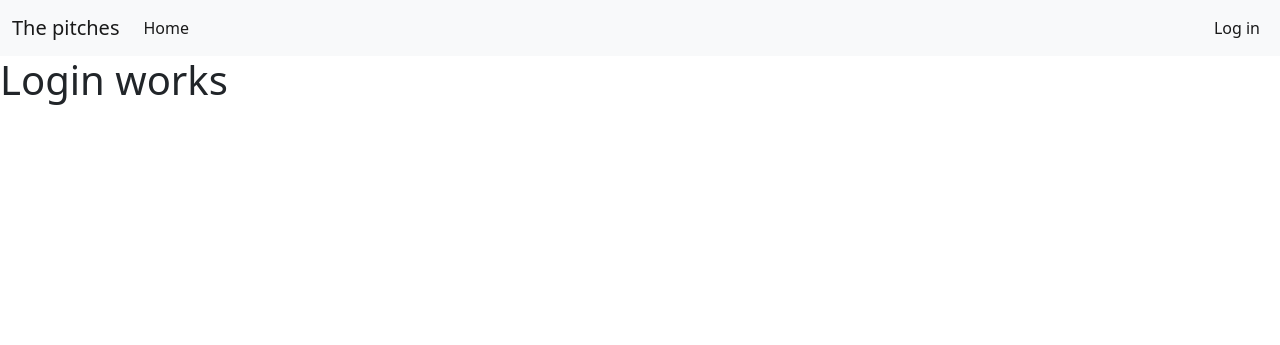
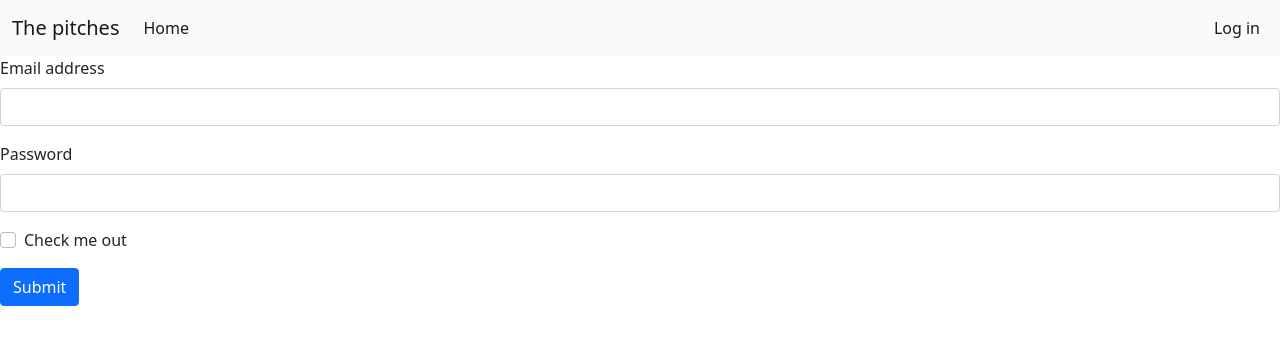
Before and after one commit to benjaminbills/pitches, a Flask app: page /auth/login in a window 1280 px wide. Shown: the top 345 px of the page. Run offline with Flask 2, Linux system fonts and the light colour scheme.

Commit message:
add login form

```diff
--- a/app/templates/auth/login.html
+++ b/app/templates/auth/login.html
@@ -2,6 +2,20 @@
 
 
 {% block content %}
-<h1>Login works</h1>
+<form>
+  <div class="mb-3">
+    <label for="exampleInputEmail1" class="form-label">Email address</label>
+    <input type="email" class="form-control" id="exampleInputEmail1" aria-describedby="emailHelp">
+  </div>
+  <div class="mb-3">
+    <label for="exampleInputPassword1" class="form-label">Password</label>
+    <input type="password" class="form-control" id="exampleInputPassword1">
+  </div>
+  <div class="mb-3 form-check">
+    <input type="checkbox" class="form-check-input" id="exampleCheck1">
+    <label class="form-check-label" for="exampleCheck1">Check me out</label>
+  </div>
+  <button type="submit" class="btn btn-primary">Submit</button>
+</form>
 
 {% endblock%}
```
